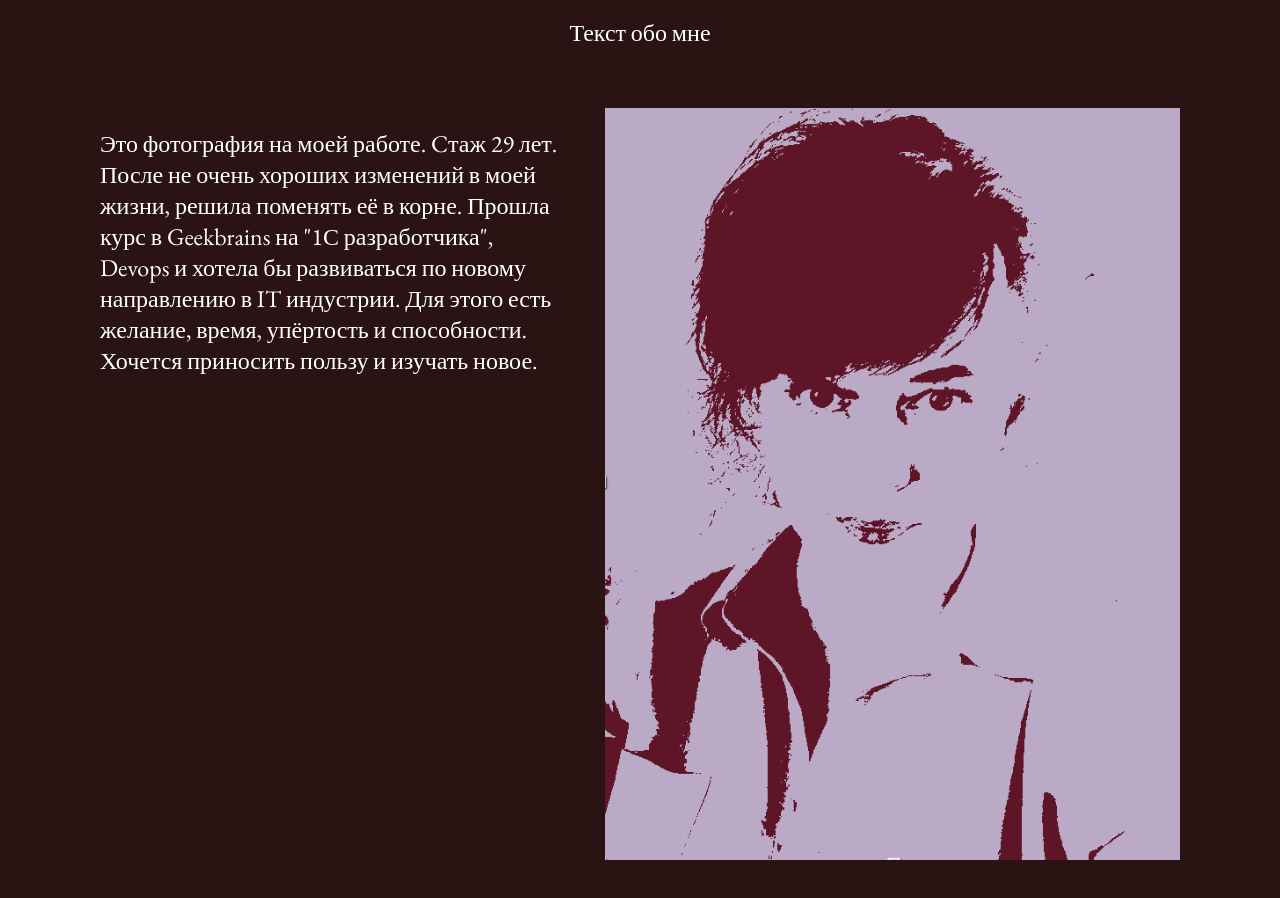
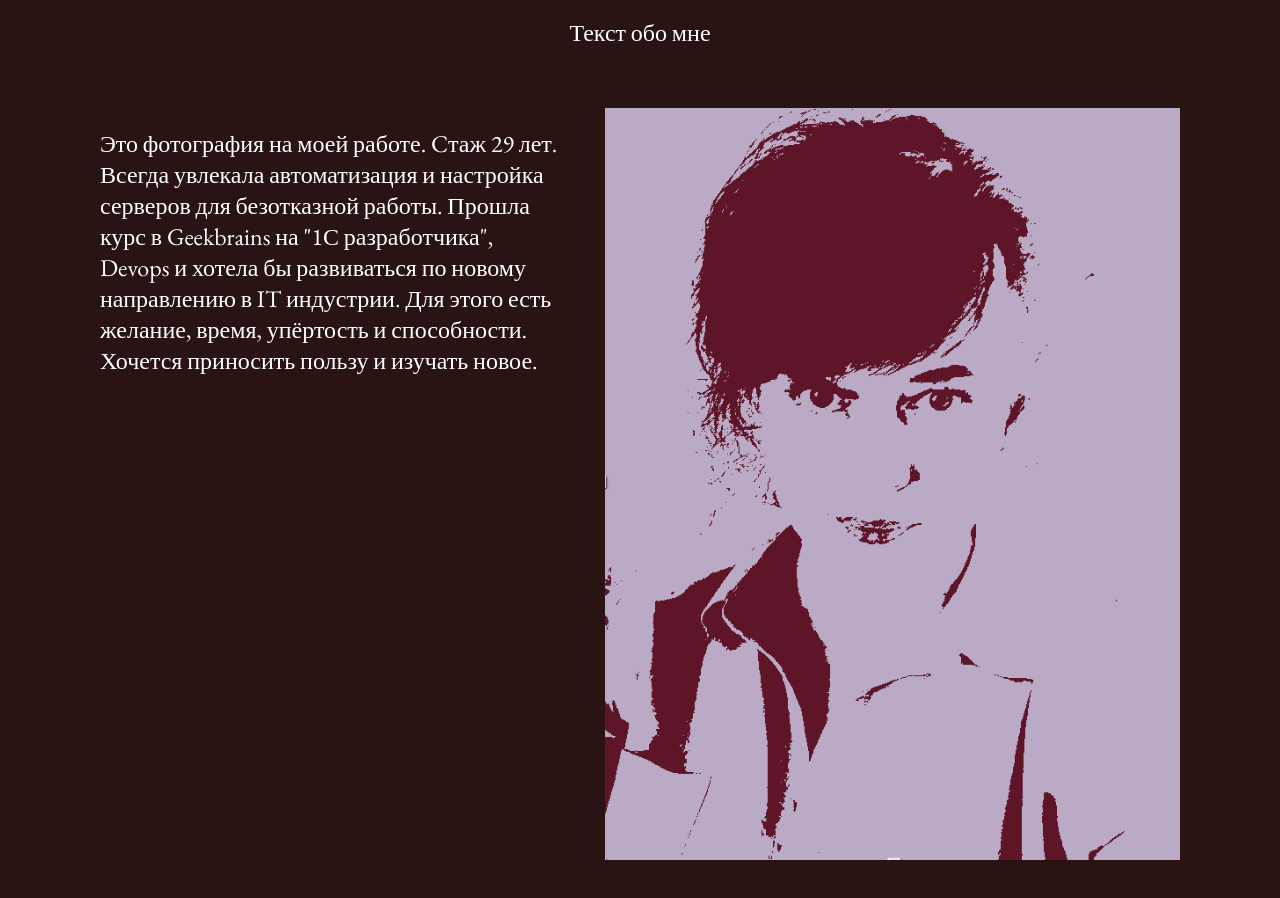
Before and after one commit to leshevi/portfolio, a plain HTML site: page index.html in a window 1280 px wide. Shown: the part 941-1839 px from the top of the page. Drawn offline with nearby package versions, Linux system fonts and the light colour scheme.

Commit message:
Update index.html

```diff
--- a/index.html
+++ b/index.html
@@ -35,7 +35,7 @@
        <div class="content">
          <div class="textBx">
           <p>Это фотография на моей работе. Cтаж
-            29 лет. После не очень хороших изменений  в моей жизни, решила поменять её в корне.
+            29 лет. Всегда увлекала автоматизация и настройка серверов для безотказной работы.
             Прошла курс в Geekbrains на "1С разработчика", Devops и хотела бы развиваться
             по новому направлению в IT индустрии. Для этого есть желание, время, упёртость
              и способности. Хочется приносить пользу и изучать новое.</p>
```
